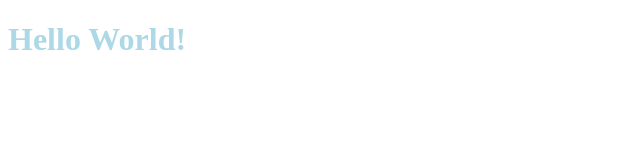
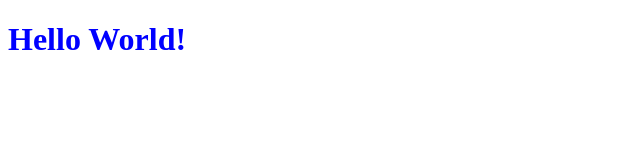
Before and after one commit to ArinaOvsyannikova/index.html, a plain HTML site: page index.html in a window 1280 px wide. Shown: the whole page, without its empty margins (0-640 px from the left). Drawn offline with Linux system fonts and the light colour scheme.

Commit message:
index.html

```diff
--- a/index.html
+++ b/index.html
@@ -6,7 +6,7 @@
     <title>Hello World Page</title>
     <style>
         h1 {
-            color: lightblue;
+            color: blue;
 			}
     </style>
 </head>
```
